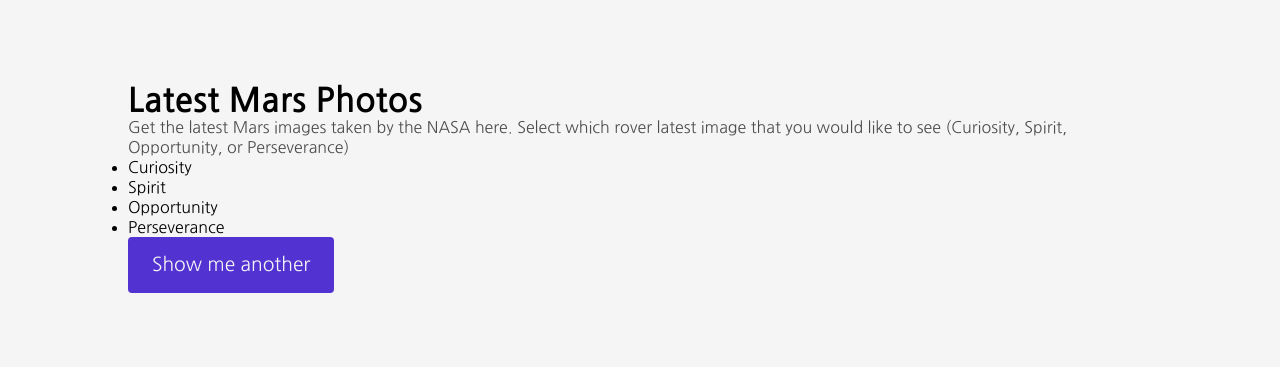
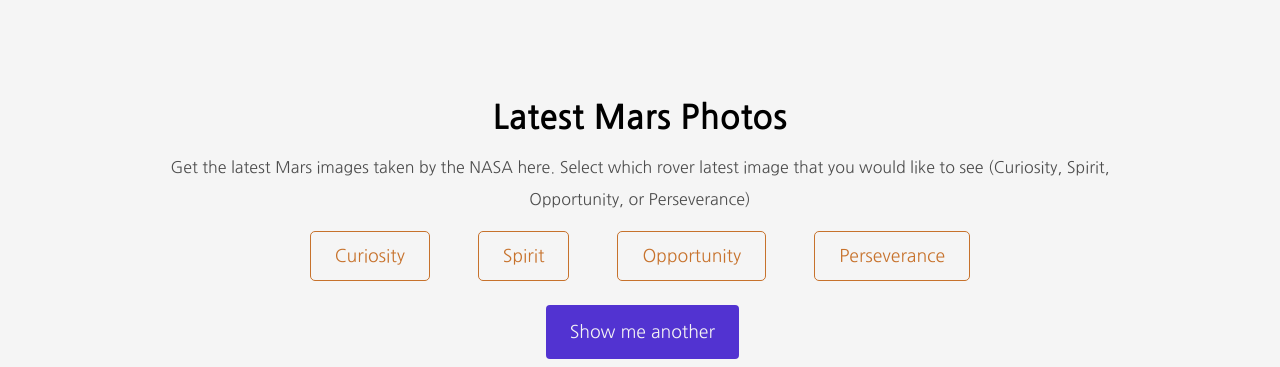
Before and after one commit to stanlee17/dataspace, a plain HTML site: page index.html in a window 1280 px wide. Shown: the part 2304-2671 px from the top of the page. Before the commit the page ends 2597 px from the top, so only its background shows below. Drawn offline with nearby package versions, Linux system fonts and the light colour scheme; no server answers.

Commit message:
latest mars rovers css styling & button filter added

```diff
--- a/css/style.css
+++ b/css/style.css
@@ -12,6 +12,7 @@
 /* Variables */
 :root {
   --black: #161616;
+  --orange: #c7722c;
   --white: #f4f4f4;
 }
 
@@ -39,10 +40,25 @@
   border: none;
   display: inline-block;
   font-weight: 500;
-  font-size: 1.2rem;
+  font-size: 1.1rem;
   border-radius: 4px;
   color: var(--white);
   padding: 1rem 1.5rem;
+}
+
+.btn-option {
+  color: var(--orange);
+  border: var(--orange) 1px solid;
+  cursor: pointer;
+  font-size: 1.1rem;
+  border-radius: 5px;
+  padding: 0.8rem 1.5rem;
+  transition: 0.3s;
+}
+
+.btn-option:hover {
+  color: var(--white);
+  background-color: var(--orange);
 }
 
 /* Navigation */
@@ -165,3 +181,26 @@
 #issMap {
   height: 500px;
 }
+
+/* Latest Mars Photos */
+.latest-mars {
+  text-align: center;
+}
+
+.latest-mars-text {
+  line-height: 2;
+}
+
+.latest-mars-rovers * {
+  margin: 0.5rem 0;
+}
+
+.latest-mars-rovers ul li:not(:last-child) {
+  margin-right: 3rem;
+}
+
+.latest-mars-rovers ul {
+  display: flex;
+  list-style: none;
+  justify-content: center;
+}
--- a/index.html
+++ b/index.html
@@ -19,7 +19,7 @@
       crossorigin=""
     />
     <link rel="stylesheet" href="./css/style.css" />
-    <title>NASA</title>
+    <title>DataSpace | Home</title>
   </head>
   <body>
     <nav id="nav">
@@ -35,7 +35,6 @@
         </ul>
       </div>
     </nav>
-
     <div id="landing-page">
       <div class="container landing-page-heading">
         <h1>Welcome to DataSpace</h1>
@@ -46,11 +45,9 @@
         <a href="#" class="btn">Picture of the Day</a>
       </div>
     </div>
-
     <section id="apod">
       <div class="container apod"></div>
     </section>
-
     <section id="whats-iss">
       <div class="container whats-iss">
         <div class="whats-iss-content">
@@ -71,17 +68,15 @@
         <img class="whats-iss-image" src="./images/iss.png" alt="iss-img" />
       </div>
     </section>
-
     <section id="realtime-iss">
       <div class="container realtime-iss">
         <h1 class="realtime-iss-heading">Real-time ISS Location</h1>
         <div id="issMap"></div>
       </div>
     </section>
-
     <section id="latest-mars">
-      <div class="container">
-        <div class="latest-mars">
+      <div class="container latest-mars">
+        <div class="latest-mars-text">
           <h1>Latest Mars Photos</h1>
           <p>
             Get the latest Mars images taken by the NASA here. Select which
@@ -90,25 +85,19 @@
           </p>
         </div>
         <div class="latest-mars-rovers">
-          <ul class="latest-mars-options">
-            <li class="latest-mars-curiosity" data-option="curiosity">
-              Curiosity
-            </li>
-            <li class="latest-mars-spirit" data-option="spirit">Spirit</li>
-            <li class="latest-mars-opportunity" data-option="opportunity">
-              Opportunity
-            </li>
-            <li class="latest-mars-perseverance" data-option="perseverance">
-              Perseverance
-            </li>
+          <ul>
+            <li class="btn-option active" data-option="curiosity">Curiosity</li>
+            <li class="btn-option" data-option="spirit">Spirit</li>
+            <li class="btn-option" data-option="opportunity">Opportunity</li>
+            <li class="btn-option" data-option="perseverance">Perseverance</li>
           </ul>
           <!-- Rover Image here -->
+          <img id="rover-image" src="" alt="" />
 
           <button class="btn">Show me another</button>
         </div>
       </div>
     </section>
-
     <script
       src="https://unpkg.com/leaflet@1.7.1/dist/leaflet.js"
       integrity="sha512-XQoYMqMTK8LvdxXYG3nZ448hOEQiglfqkJs1NOQV44cWnUrBc8PkAOcXy20w0vlaXaVUearIOBhiXZ5V3ynxwA=="
```
Also changed, not shown: js/latestmars.js (added).
